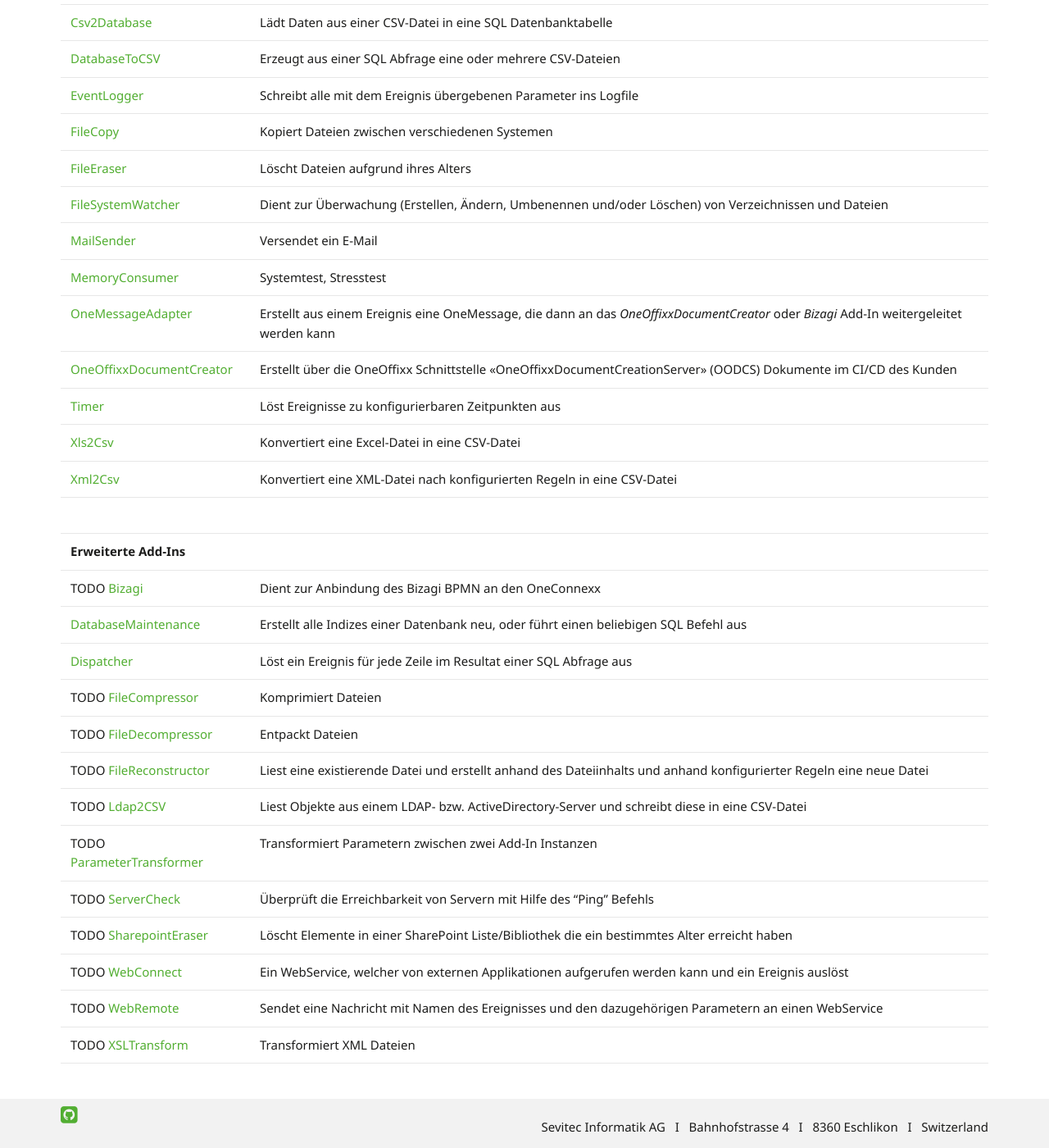
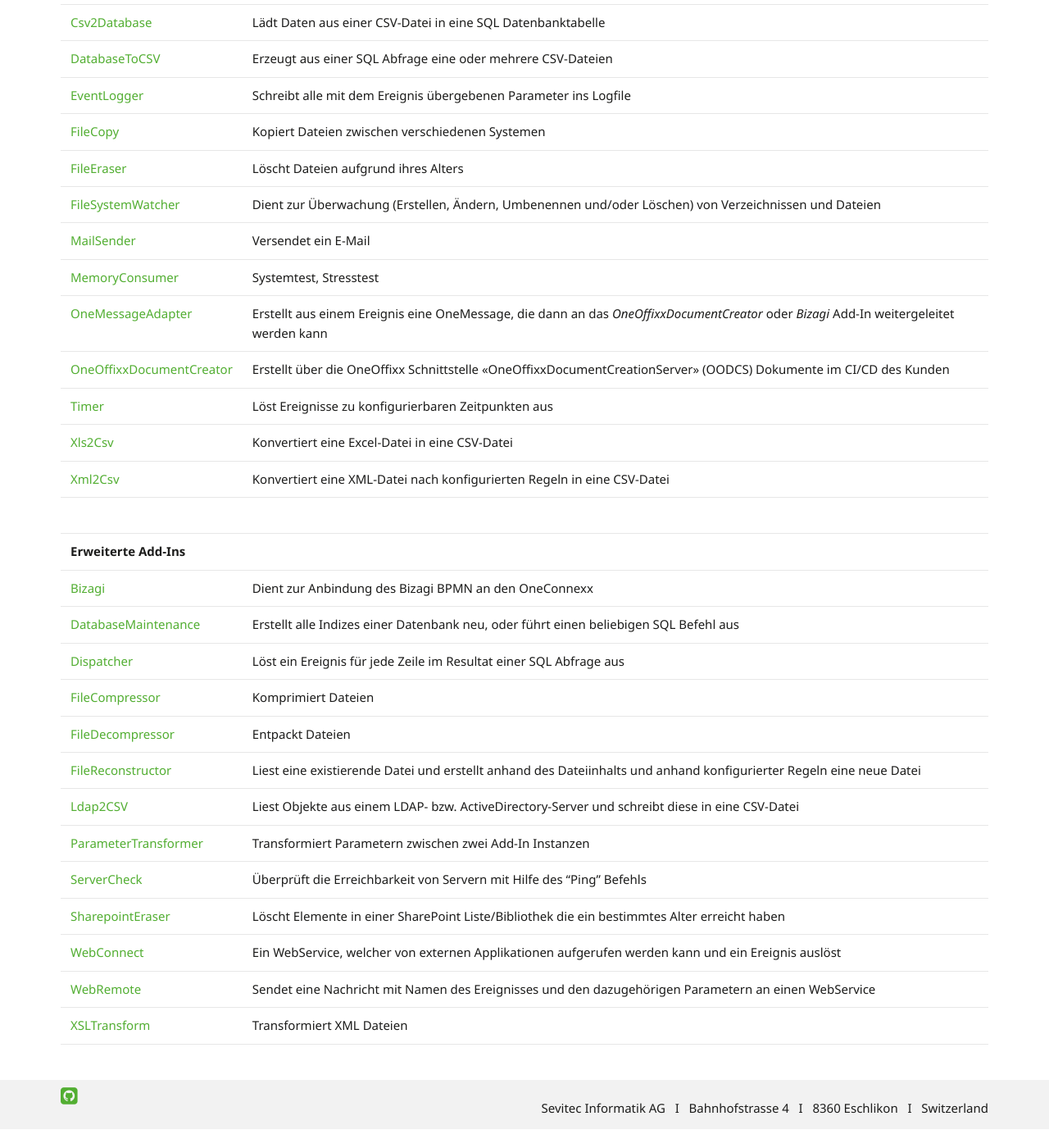
Before and after one commit to primesoft-group/oneconnexx-docs, a Jekyll site: the page built from _pages/addins/de/standardaddins.md, in a window 1280 px wide and 1400 px high, scrolled down 456 px. Shown: the whole window at 82% size. Built offline with Jekyll 4.4.1, drawn with Linux system fonts in a browser that asks for light colours; nearby versions of some CDN libraries; some web fonts are replaced; after the commit the page ends 1833 px from its top, so only the background shows below that.

Commit message:
Update standardaddins.md

```diff
--- a/_pages/addins/de/standardaddins.md
+++ b/_pages/addins/de/standardaddins.md
@@ -24,16 +24,16 @@
 | [Xml2Csv]({{ site.baseurl }}/addins/de/xml2csv/) | Konvertiert eine XML-Datei nach konfigurierten Regeln in eine CSV-Datei |
 | | |
 | __Erweiterte Add-Ins__ | |
-| TODO [Bizagi]({{ site.baseurl }}/addins/de/bizagi/) | Dient zur Anbindung des Bizagi BPMN an den OneConnexx |
+| [Bizagi]({{ site.baseurl }}/addins/de/bizagi/) | Dient zur Anbindung des Bizagi BPMN an den OneConnexx |
 | [DatabaseMaintenance]({{ site.baseurl }}/addins/de/databasemaintenance/) | Erstellt alle Indizes einer Datenbank neu, oder führt einen beliebigen SQL Befehl aus |
 | [Dispatcher]({{ site.baseurl }}/addins/de/dispatcher/) | Löst ein Ereignis für jede Zeile im Resultat einer SQL Abfrage aus |
-| TODO [FileCompressor]({{ site.baseurl }}/addins/de/filecompressor/) | Komprimiert Dateien |
-| TODO [FileDecompressor]({{ site.baseurl }}/addins/de/filedecompressor/) | Entpackt Dateien |
-| TODO [FileReconstructor]({{ site.baseurl }}/addins/de/filereconstructor/) | Liest eine existierende Datei und erstellt anhand des Dateiinhalts und anhand konfigurierter Regeln eine neue Datei |
-| TODO [Ldap2CSV]({{ site.baseurl }}/addins/de/ldap2csv/) | Liest Objekte aus einem LDAP- bzw. ActiveDirectory-Server und schreibt diese in eine CSV-Datei |
-| TODO [ParameterTransformer]({{ site.baseurl }}/addins/de/parametertransformer/) | Transformiert Parametern zwischen zwei Add-In Instanzen |
-| TODO [ServerCheck]({{ site.baseurl }}/addins/de/servercheck/) | Überprüft die Erreichbarkeit von Servern mit Hilfe des "Ping" Befehls |
-| TODO [SharepointEraser]({{ site.baseurl }}/addins/de/sharepointeraser/) | Löscht Elemente in einer SharePoint Liste/Bibliothek die ein bestimmtes Alter erreicht haben |
-| TODO [WebConnect]({{ site.baseurl }}/addins/de/webconnect/) | Ein WebService, welcher von externen Applikationen aufgerufen werden kann und ein Ereignis auslöst |
-| TODO [WebRemote]({{ site.baseurl }}/addins/de/webremote/) | Sendet eine Nachricht mit Namen des Ereignisses und den dazugehörigen Parametern an einen WebService |
-| TODO [XSLTransform]({{ site.baseurl }}/addins/de/xsltransform/) | Transformiert XML Dateien |
+| [FileCompressor]({{ site.baseurl }}/addins/de/filecompressor/) | Komprimiert Dateien |
+| [FileDecompressor]({{ site.baseurl }}/addins/de/filedecompressor/) | Entpackt Dateien |
+| [FileReconstructor]({{ site.baseurl }}/addins/de/filereconstructor/) | Liest eine existierende Datei und erstellt anhand des Dateiinhalts und anhand konfigurierter Regeln eine neue Datei |
+| [Ldap2CSV]({{ site.baseurl }}/addins/de/ldap2csv/) | Liest Objekte aus einem LDAP- bzw. ActiveDirectory-Server und schreibt diese in eine CSV-Datei |
+| [ParameterTransformer]({{ site.baseurl }}/addins/de/parametertransformer/) | Transformiert Parametern zwischen zwei Add-In Instanzen |
+| [ServerCheck]({{ site.baseurl }}/addins/de/servercheck/) | Überprüft die Erreichbarkeit von Servern mit Hilfe des "Ping" Befehls |
+| [SharepointEraser]({{ site.baseurl }}/addins/de/sharepointeraser/) | Löscht Elemente in einer SharePoint Liste/Bibliothek die ein bestimmtes Alter erreicht haben |
+| [WebConnect]({{ site.baseurl }}/addins/de/webconnect/) | Ein WebService, welcher von externen Applikationen aufgerufen werden kann und ein Ereignis auslöst |
+| [WebRemote]({{ site.baseurl }}/addins/de/webremote/) | Sendet eine Nachricht mit Namen des Ereignisses und den dazugehörigen Parametern an einen WebService |
+| [XSLTransform]({{ site.baseurl }}/addins/de/xsltransform/) | Transformiert XML Dateien |
```
